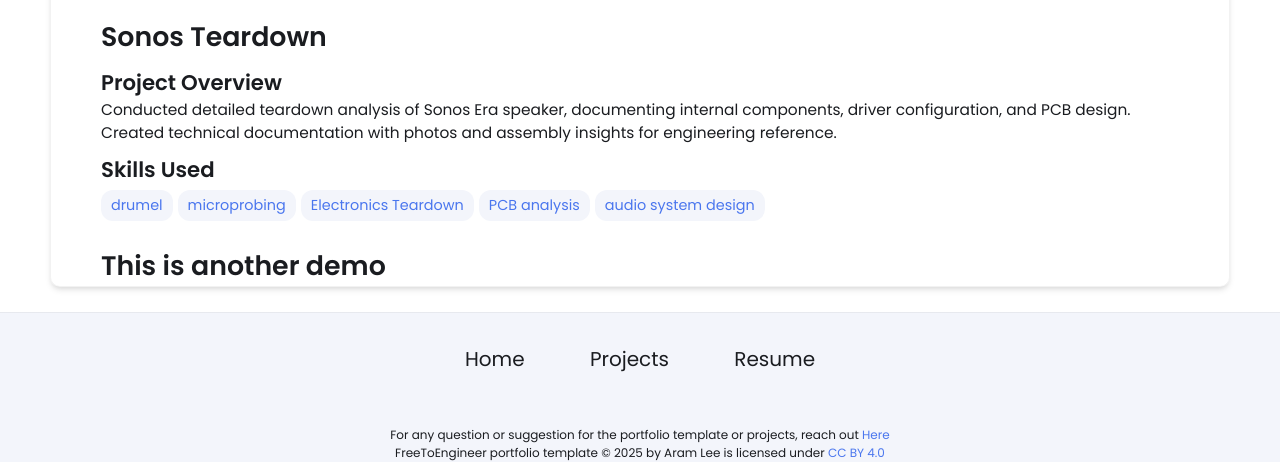
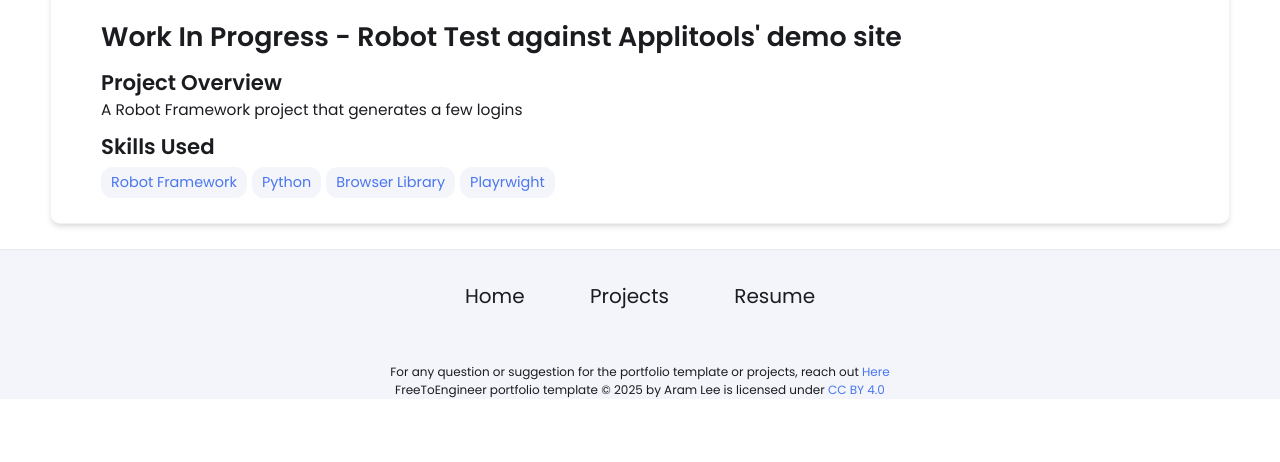
Before and after one commit to fernando-dz/fernando-dz.github.io, a Jekyll site: the page built from _projects/sonos-teardown/index.md, in a window 1280 px wide. Shown: the part 490-952 px from the top of the page. Built offline with Jekyll 4.4.1, drawn with Linux system fonts in a browser that asks for light colours; after the commit the page ends 900 px from its top, so only the background shows below that.

Commit message:
Update index.md
added wip

```diff
--- a/_projects/sonos-teardown/index.md
+++ b/_projects/sonos-teardown/index.md
@@ -1,15 +1,11 @@
 ---
 layout: post
-title: Sonos Teardown
-description: Conducted detailed teardown analysis of Sonos Era speaker, documenting internal components, driver configuration, and PCB design. Created technical documentation with photos and assembly insights for engineering reference.
+title: Work In Progress - Robot Test against Applitools' demo site
+description: A Robot Framework project that generates a few logins
 skills:
-  - drumel
-  - microprobing
-  - Electronics Teardown
-  - PCB analysis
-  - audio system design
-
-main-image: /sonos.png
+  - Robot Framework
+  - Python
+  - Browser Library
+  - Playrwight
+main-image: /robot.png
 ---
-
-# This is another demo
```
